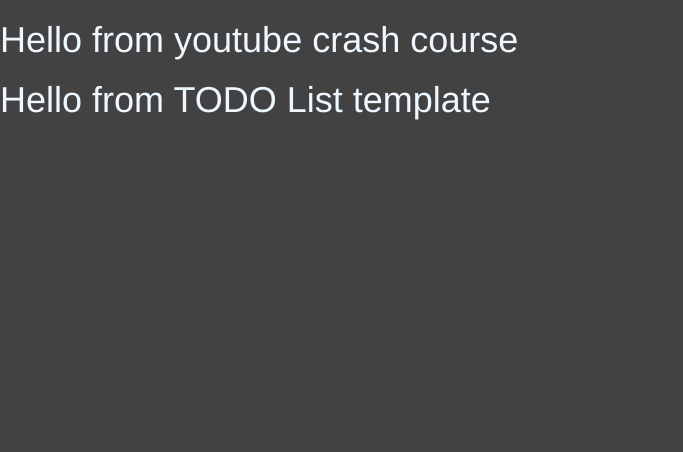
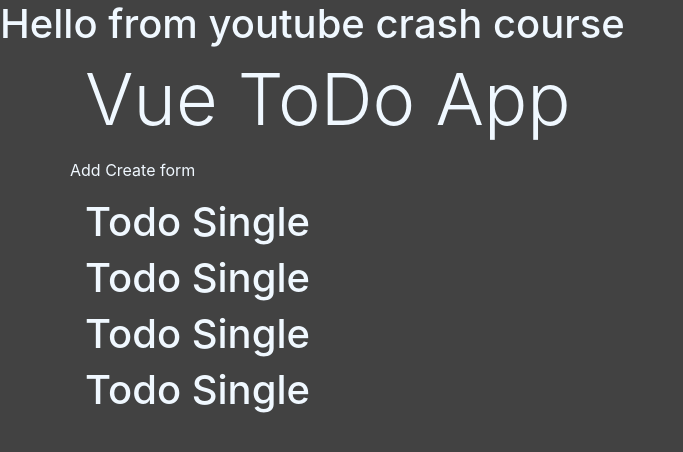
Before and after one commit to vishal-bhola/ToDo-in-Vue, a Vue app: page / in a window 1280 px wide. Shown: the top 452 px of the page, without its empty margins (0-683 px from the left). Built offline with nearby package versions, Linux system fonts and the light colour scheme.

Commit message:
Passing data to Prop

```diff
--- a/public/index.html
+++ b/public/index.html
@@ -1,20 +1,25 @@
 <!DOCTYPE html>
 <html lang="en">
+
 <head>
   <meta charset="utf-8">
   <meta http-equiv="X-UA-Compatible" content="IE=edge">
   <meta name="viewport" content="width=device-width,initial-scale=1.0">
   <link rel="icon" href="<%= BASE_URL %>favicon.ico">
 
-    <link rel="stylesheet" href="https://maxcdn.bootstrapcdn.com/bootstrap/3.4.1/css/bootstrap.min.css">
-    <link rel="stylesheet" href="https://stackpath.bootstrapcdn.com/font-awesome/4.7.0/css/font-awesome.min.css" integrity="sha384-wvfXpqpZZVQGK6TAh5PVlGOfQNHSoD2xbE+QkPxCAFlNEevoEH3Sl0sibVcOQVnN" crossorigin="anonymous">
+  <link rel="stylesheet" href="https://cdnjs.cloudflare.com/ajax/libs/twitter-bootstrap/4.4.1/css/bootstrap.min.css">
+
+  <link rel="stylesheet" href="https://cdnjs.cloudflare.com/ajax/libs/font-awesome/5.13.0/css/all.min.css">
   <title><%= htmlWebpackPlugin.options.title %></title>
 </head>
+
 <body>
   <noscript>
-      <strong>We're sorry but <%= htmlWebpackPlugin.options.title %> doesn't work properly without JavaScript enabled. Please enable it to continue.</strong>
+    <strong>We're sorry but <%= htmlWebpackPlugin.options.title %> doesn't work properly without JavaScript enabled.
+      Please enable it to continue.</strong>
   </noscript>
   <div id="app"></div>
   <!-- built files will be auto injected -->
 </body>
+
 </html>
--- /dev/null
+++ b/src/components/Todo.vue
@@ -0,0 +1,9 @@
+<template>
+  <h1>Todo Single</h1>
+</template>
+
+<script>
+export default {};
+</script>
+
+<style></style>
--- a/src/components/TodoList.vue
+++ b/src/components/TodoList.vue
@@ -1,39 +1,62 @@
 <template>
-    <h1>Hello from TODO List template</h1>
+  <div class="container">
+    <div class="row">
+      <div class="col-12">
+        <p class="display-3">Vue ToDo App</p>
+      </div>
+    </div>
+    <div class="row">
+      <p>Add Create form</p>
+    </div>
+    <div class="row">
+      <div class="col-12 col-lg-6">
+        <ul class="list-group">
+          <Todo
+            v-for="(todo, index) in todos"
+            :key="index"
+            :todoString="todo.todoString"
+            :completed="todo.completed"
+          />
+        </ul>
+      </div>
+    </div>
+  </div>
 </template>
 
 <script>
+import Todo from "./Todo";
 export default {
-    data(){
+  components: {
+    Todo,
+  },
+  data() {
     return {
       todos: [
-                {todoString: "Make Angular course", completed:false},
-                {todoString: "Cook Some Food", completed:true},
-                {todoString: "See youtube videos", completed:true},
-                {todoString: "Publish these videos", completed:false},
-            ]
-        }
+        { todoString: "Make Angular course", completed: false },
+        { todoString: "Cook Some Food", completed: true },
+        { todoString: "See youtube videos", completed: true },
+        { todoString: "Publish these videos", completed: false },
+      ],
+    };
   },
   methods: {
-        addTodo(newTodo){
+    addTodo(newTodo) {
       this.todos.push({
-                todoString: newTodo,completed:false
-            })
+        todoString: newTodo,
+        completed: false,
+      });
     },
-        toggleTodo(todo){
+    toggleTodo(todo) {
       todo.completed = !todo.completed;
     },
-        editTodo(todo, newTodoString){
+    editTodo(todo, newTodoString) {
       todo.todoString = newTodoString;
     },
-        deleteTodo(deleteTodo){
-            this.todos = this.todos.filter( todo => todo !== deleteTodo )
-        }
-    }
-}
+    deleteTodo(deleteTodo) {
+      this.todos = this.todos.filter((todo) => todo !== deleteTodo);
+    },
+  },
+};
 </script>
 
-
-<style>
-
-</style>
+<style></style>
```
Also changed, not shown: src/App.vue (+9 -9 lines). Lines whose indentation alone changed are shown as unchanged.
